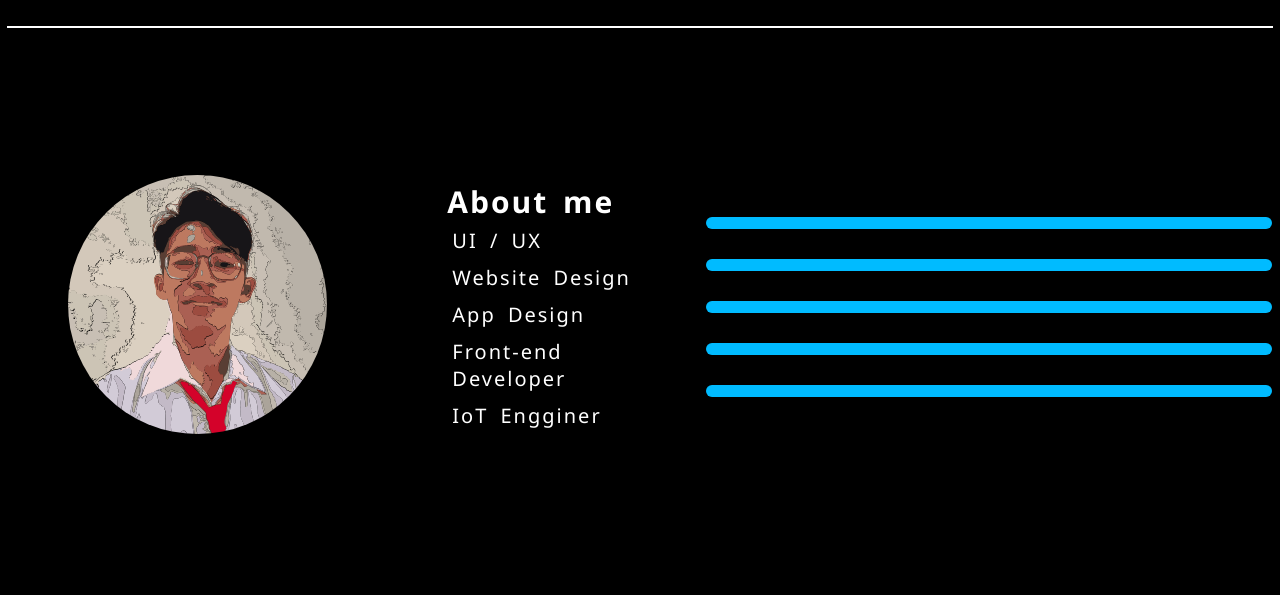
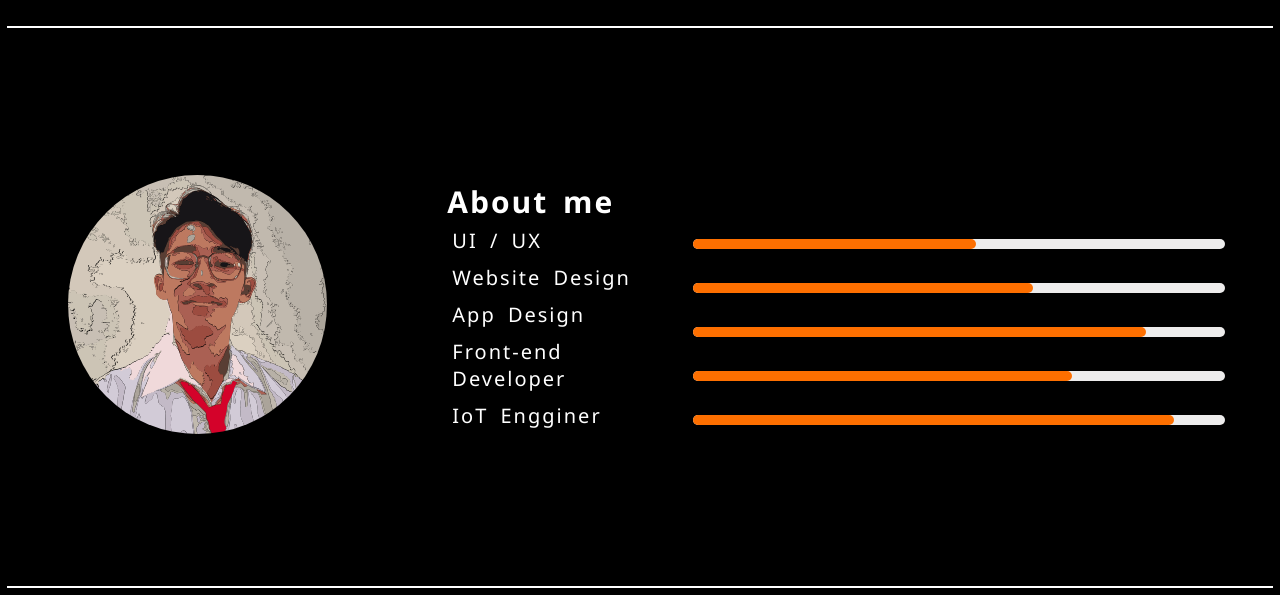
Before and after one commit to Fairus-24/Fairus-24.github.io, a plain HTML site: page index.html in a window 1280 px wide. Shown: the part 436-1031 px from the top of the page. Drawn offline with Linux system fonts and the light colour scheme.

Commit message:
up progress

```diff
--- a/index.html
+++ b/index.html
@@ -36,7 +36,7 @@ nav {
             margin-top: 30px;
             margin-bottom: 10px;
             padding-bottom: 30px;
-    border-bottom: 1px solid #868686;
+
 
         }
 
@@ -90,7 +90,6 @@ li a:hover {
             height: 500px;
             padding: 30px;
             display: flex;
-
             align-items: center;
         }
 
@@ -132,15 +131,88 @@ li a:hover {
             display: flexbox;
             width: 50%;
             align-content: end;
+            margin-top: 30px;
         }
 
         .rectangle {
-    width: 100%;
+            width: 70%;
             margin: 30px;
-    position: relative;
             border-radius: 6px;
             background-color: rgb(0, 187, 255);
             height: 12px;
+        }
+
+        .rectangle-group {
+            position: relative;
+            left: 0px;
+            display: flex;
+            margin-top: ;
+        }
+
+        .group-item {
+            position: relative;
+            top: 10px;
+            left: 0px;
+            border-radius: 6px;
+            background-color: #edecec;
+            width: 100%;
+            height: 10px;
+            margin: 17px;
+        }
+
+        .group-inner1 {
+            position: absolute;
+            top: 10px;
+            left: 0px;
+            border-radius: 6px;
+            background-color: #fd6f00;
+            width: 50%;
+            height: 10px;
+            margin: 17px;
+        }
+
+        .group-inner2 {
+            position: absolute;
+            top: 10px;
+            left: 0px;
+            border-radius: 6px;
+            background-color: #fd6f00;
+            width: 60%;
+            height: 10px;
+            margin: 17px;
+        }
+
+        .group-inner3 {
+            position: absolute;
+            top: 10px;
+            left: 0px;
+            border-radius: 6px;
+            background-color: #fd6f00;
+            width: 80%;
+            height: 10px;
+            margin: 17px;
+        }
+
+        .group-inner4 {
+            position: absolute;
+            top: 10px;
+            left: 0px;
+            border-radius: 6px;
+            background-color: #fd6f00;
+            width: 67%;
+            height: 10px;
+            margin: 17px;
+        }
+
+        .group-inner5 {
+            position: absolute;
+            top: 10px;
+            left: 0px;
+            border-radius: 6px;
+            background-color: #fd6f00;
+            width: 85%;
+            height: 10px;
+            margin: 17px;
         }
     </style>
 </head>
@@ -157,6 +229,7 @@ li a:hover {
                 <li><a href="#">Contact</a></li>
               </ul>
             </div>
+            <div  class="line"></div>
           </nav>
         <div class="header">
             <div class="text-wrapper">
@@ -190,15 +263,29 @@ li a:hover {
 
             </div>
             <div class="bar-rectangle">
-                <div class="rectangle"></div>
-                <div class="rectangle"></div>
-                <div class="rectangle"></div>
-                <div class="rectangle"></div>
-                <div class="rectangle"></div>
+                <div class="rectangle-group">
+                    <div class="group-item"></div>
+                    <div class="group-inner1"></div>
                 </div>
-
-
+                <div class="rectangle-group">
+                    <div class="group-item"></div>
+                    <div class="group-inner2"></div>
                 </div>
+                <div class="rectangle-group">
+                    <div class="group-item"></div>
+                    <div class="group-inner3"></div>
+                </div>
+                <div class="rectangle-group">
+                    <div class="group-item"></div>
+                    <div class="group-inner4"></div>
+                </div>
+                <div class="rectangle-group">
+                    <div class="group-item"></div>
+                    <div class="group-inner5"></div>
+                </div>
+            </div>
+        </div>
+        <div  class="line"></div>
     </header>
     <script>
 
--- a/style.css
+++ b/style.css
@@ -28,7 +28,7 @@ nav {
     margin-top: 30px;
     margin-bottom: 10px;
     padding-bottom: 30px;
-    border-bottom: 1px solid #868686;
+
 
 }
 
@@ -82,7 +82,6 @@ li a:hover {
     height: 500px;
     padding: 30px;
     display: flex;
-
     align-items: center;
 }
 
@@ -124,13 +123,86 @@ li a:hover {
     display: flexbox;
     width: 50%;
     align-content: end;
+    margin-top: 30px;
 }
 
 .rectangle {
-    width: 100%;
+    width: 70%;
     margin: 30px;
-    position: relative;
     border-radius: 6px;
-    background-color: rgb(0, 124, 212);
+    background-color: rgb(0, 187, 255);
     height: 12px;
 }
+
+.rectangle-group {
+    position: relative;
+    left: 0px;
+    display: flex;
+    margin-top: ;
+}
+
+.group-item {
+    position: relative;
+    top: 10px;
+    left: 0px;
+    border-radius: 6px;
+    background-color: #edecec;
+    width: 100%;
+    height: 10px;
+    margin: 17px;
+}
+
+.group-inner1 {
+    position: absolute;
+    top: 10px;
+    left: 0px;
+    border-radius: 6px;
+    background-color: #fd6f00;
+    width: 50%;
+    height: 10px;
+    margin: 17px;
+}
+
+.group-inner2 {
+    position: absolute;
+    top: 10px;
+    left: 0px;
+    border-radius: 6px;
+    background-color: #fd6f00;
+    width: 60%;
+    height: 10px;
+    margin: 17px;
+}
+
+.group-inner3 {
+    position: absolute;
+    top: 10px;
+    left: 0px;
+    border-radius: 6px;
+    background-color: #fd6f00;
+    width: 80%;
+    height: 10px;
+    margin: 17px;
+}
+
+.group-inner4 {
+    position: absolute;
+    top: 10px;
+    left: 0px;
+    border-radius: 6px;
+    background-color: #fd6f00;
+    width: 67%;
+    height: 10px;
+    margin: 17px;
+}
+
+.group-inner5 {
+    position: absolute;
+    top: 10px;
+    left: 0px;
+    border-radius: 6px;
+    background-color: #fd6f00;
+    width: 85%;
+    height: 10px;
+    margin: 17px;
+}
```
Lines whose indentation alone changed are shown as unchanged.
